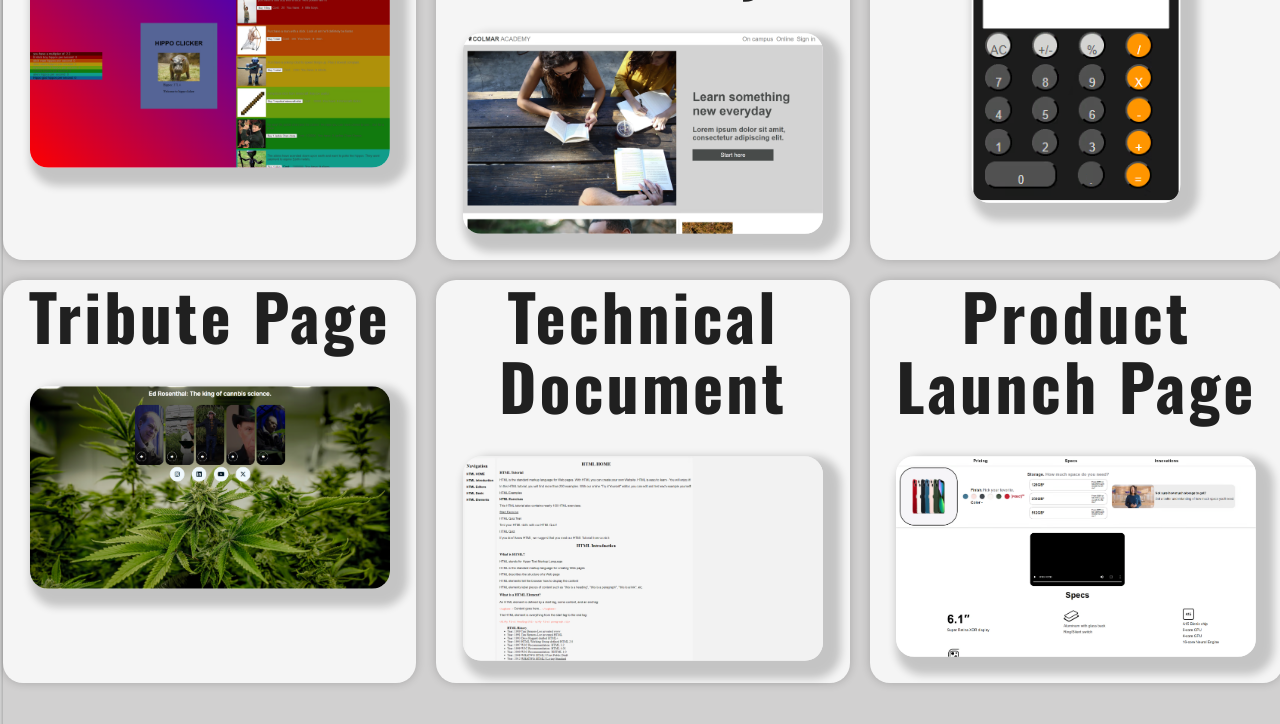
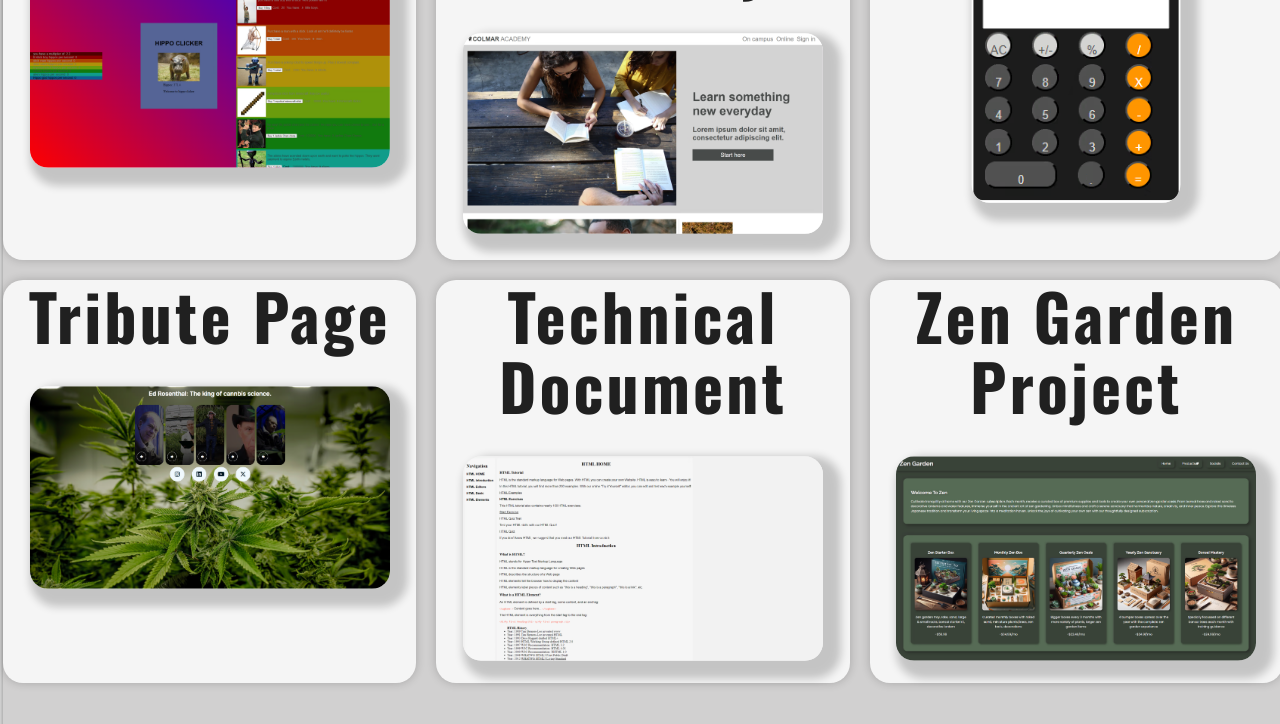
Before and after one commit to thomasae0130/portfolio-site, a plain HTML site: page index.html in a window 1280 px wide. Shown: the part 921-1645 px from the top of the page. Drawn offline with nearby package versions, Linux system fonts and the light colour scheme; a web font is replaced by a local one.

Commit message:
Update index.html
replaced project with newer one

```diff
--- a/index.html
+++ b/index.html
@@ -102,10 +102,10 @@
 
         <div class='project-tile'>
             <h1 class="project-title">
-                Product Launch Page
+                Zen Garden Project
             </h1>
-          <a href="https://github.com/thomasae0130/product-launch-page" target="_blank">
-            <img src="resources/Screenshot-2024-05-02-203302.avif" width="400" alt="product launch page" onerror="this.src='resources/Screenshot 2024-05-02 203302.png'">
+          <a href="https://github.com/thomasae0130/Zen-Garden-launch" target="_blank">
+            <img src="resources/Screenshot-2024-05-11-010959.avif" width="400" alt="product launch page" onerror="this.src='resources/Screenshot 2024-05-11 010959.png'">
           </a>
         </div>
 
```
